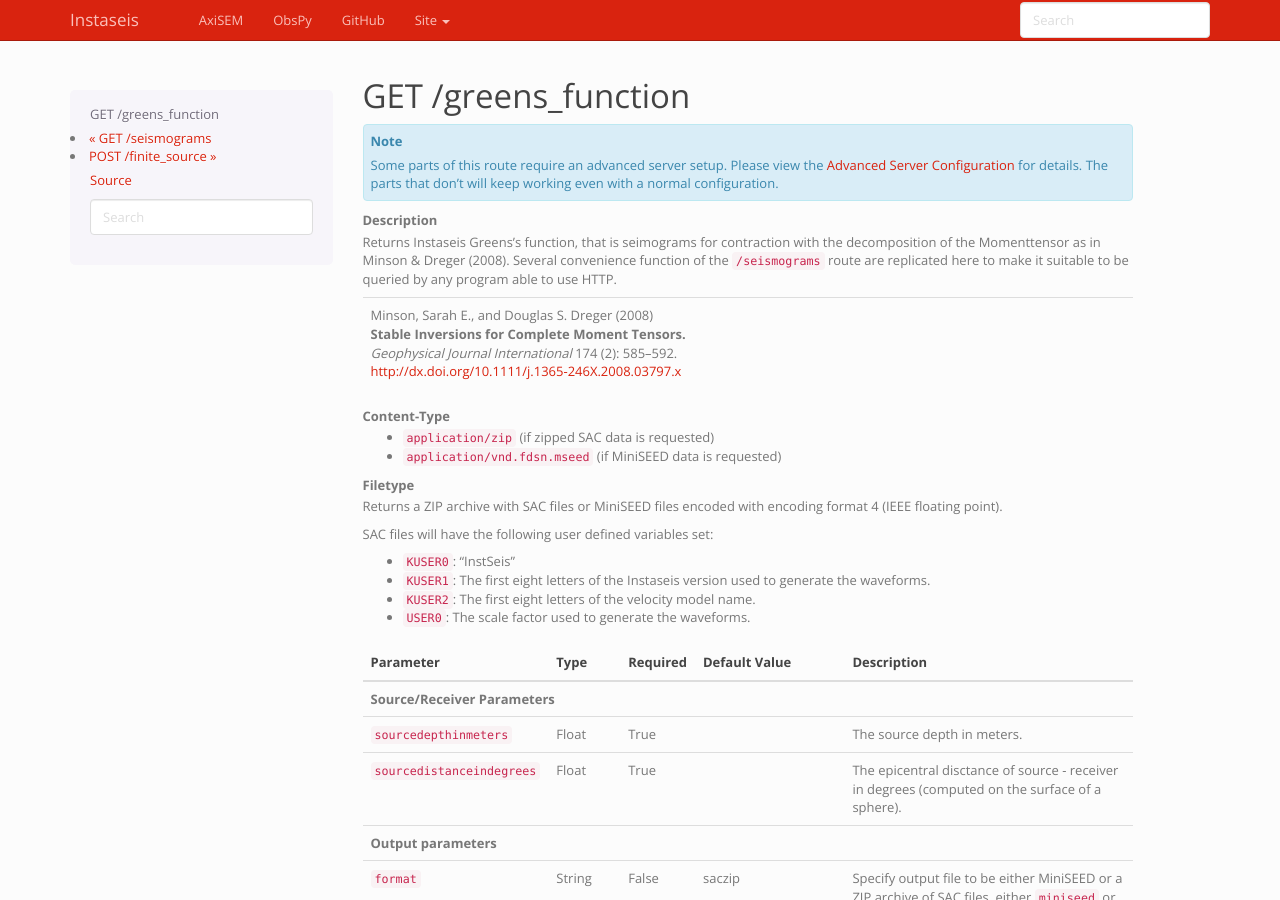
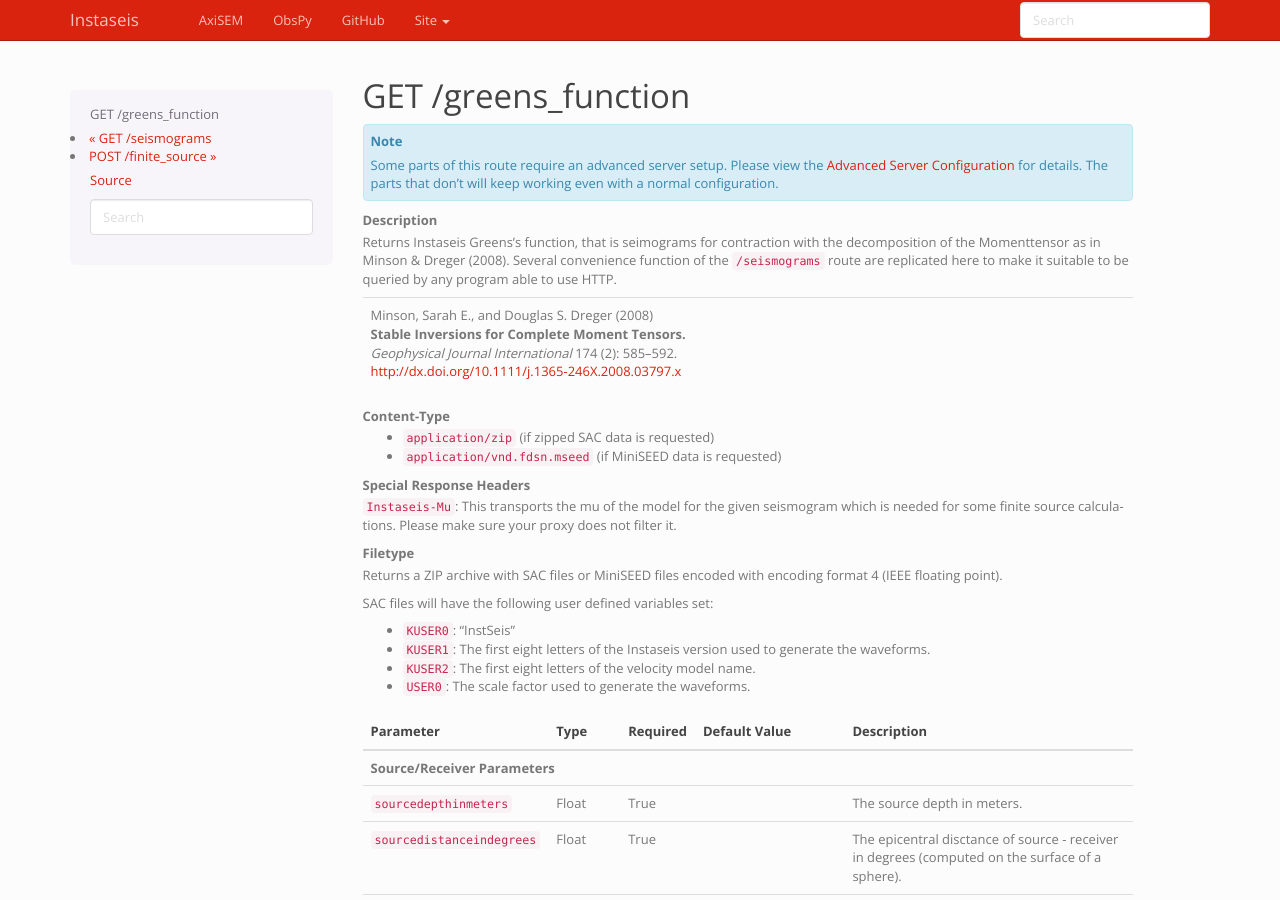
Before and after one commit to krischer/instaseis, a Sphinx documentation site: the page built from doc/routes/greens_function.rst, in a window 1280 px wide and 900 px high. Built offline with Sphinx 7.4.7, drawn with Linux system fonts in a browser that asks for light colours; the version number could not be read and is left out.

Commit message:
Documenting headers.

```diff
--- a/doc/routes/greens_function.rst
+++ b/doc/routes/greens_function.rst
@@ -23,6 +23,11 @@ Description
 Content-Type
     * ``application/zip`` (if zipped SAC data is requested)
     * ``application/vnd.fdsn.mseed`` (if MiniSEED data is requested)
+
+Special Response Headers
+    ``Instaseis-Mu``: This transports the mu of the model for the given
+    seismogram which is needed for some finite source calculations. Please make
+    sure your proxy does not filter it.
 
 Filetype
     Returns a ZIP archive with SAC files or MiniSEED files encoded with
--- a/doc/routes/seismograms.rst
+++ b/doc/routes/seismograms.rst
@@ -15,6 +15,11 @@ Description
 Content-Type
     * ``application/zip`` (if zipped SAC data is requested)
     * ``application/vnd.fdsn.mseed`` (if MiniSEED data is requested)
+
+Special Response Headers
+    ``Instaseis-Mu``: This transports the mu of the model for the given
+    seismogram which is needed for some finite source calculations. Please make
+    sure your proxy does not filter it.
 
 Filetype
     Returns a ZIP archive with SAC files or MiniSEED files encoded with
```
